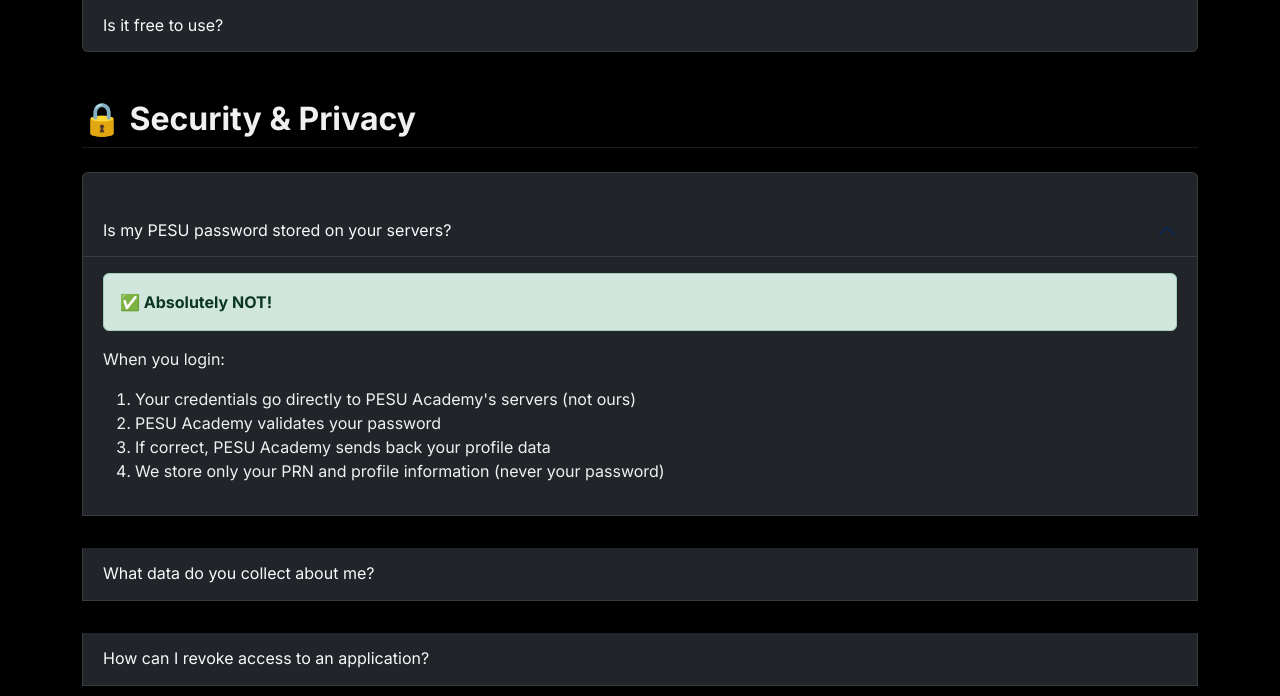
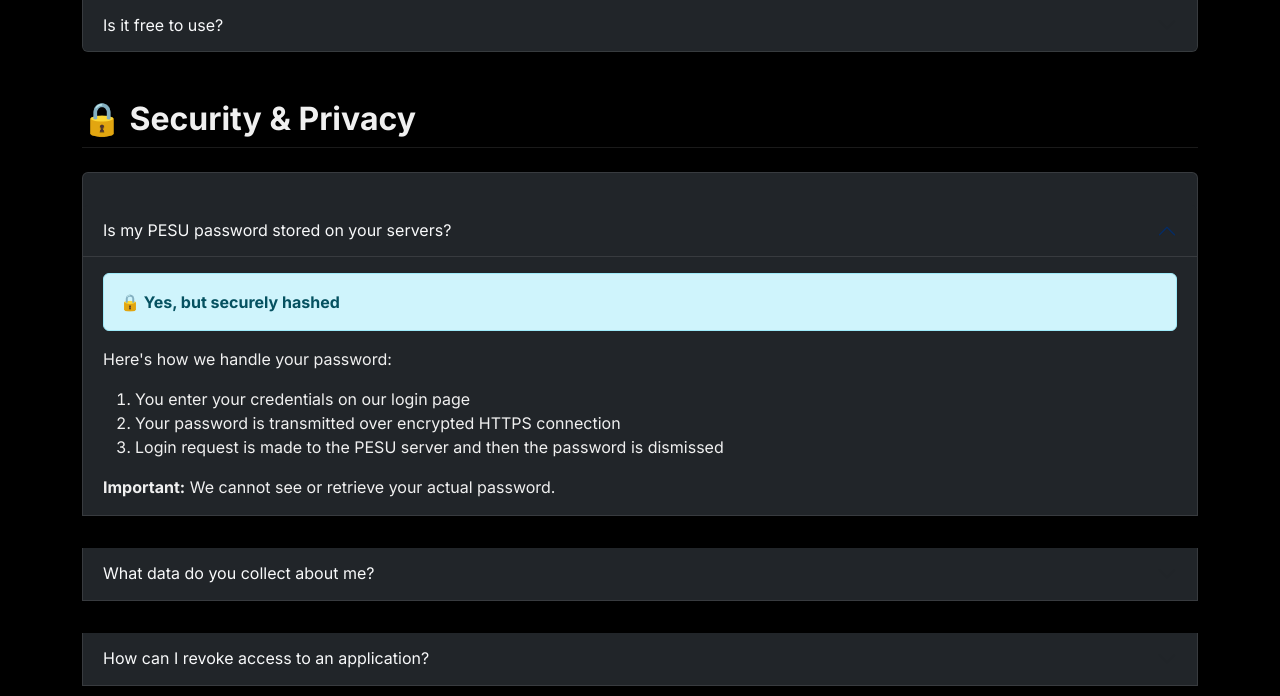
Before and after one commit to Vision2822/pesu-oauth2, a Flask app: page /faq in a window 1280 px wide. Shown: the part 728-1424 px from the top of the page. Run offline with Flask 3, Linux system fonts and the light colour scheme; some libraries are stand-ins or nearby versions.

Commit message:
password security concern changes in frontend

```diff
--- a/templates/about.html
+++ b/templates/about.html
@@ -51,7 +51,7 @@
             </p>
         </div>
         <p>
-            When you login, your credentials go directly to PESU Academy's servers (not ours).
+            When you login, your credentials goes to PESU Academy's servers through our servers (without being saved).
             PESU Academy validates your password and sends back your profile data.
             We only store your PRN and profile information—never your password.
         </p>
--- a/templates/faq.html
+++ b/templates/faq.html
@@ -105,16 +105,16 @@
               </h3>
               <div id="sec1" class="accordion-collapse collapse show" data-bs-parent="#accordionSecurity">
                   <div class="accordion-body">
-                        <div class="alert alert-success mb-3">
-                            <strong>✅ Absolutely NOT!</strong>
+                      <div class="alert alert-info mb-3">
+                          <strong>🔒 Yes, but securely hashed</strong>
                       </div>
-                        <p>When you login:</p>
+                      <p>Here's how we handle your password:</p>
                       <ol>
-                            <li>Your credentials go directly to PESU Academy's servers (not ours)</li>
-                            <li>PESU Academy validates your password</li>
-                            <li>If correct, PESU Academy sends back your profile data</li>
-                            <li>We store only your PRN and profile information (never your password)</li>
+                          <li>You enter your credentials on our login page</li>
+                          <li>Your password is transmitted over encrypted HTTPS connection</li>
+                          <li>Login request is made to the PESU server and then the password is dismissed</li>
                       </ol>
+                      <p class="mb-0"><strong>Important:</strong> We cannot see or retrieve your actual password.</p>
                   </div>
               </div>
           </div>
```
Also changed, not shown: templates/index.html (+4 -4 lines). Lines whose indentation alone changed are shown as unchanged.
